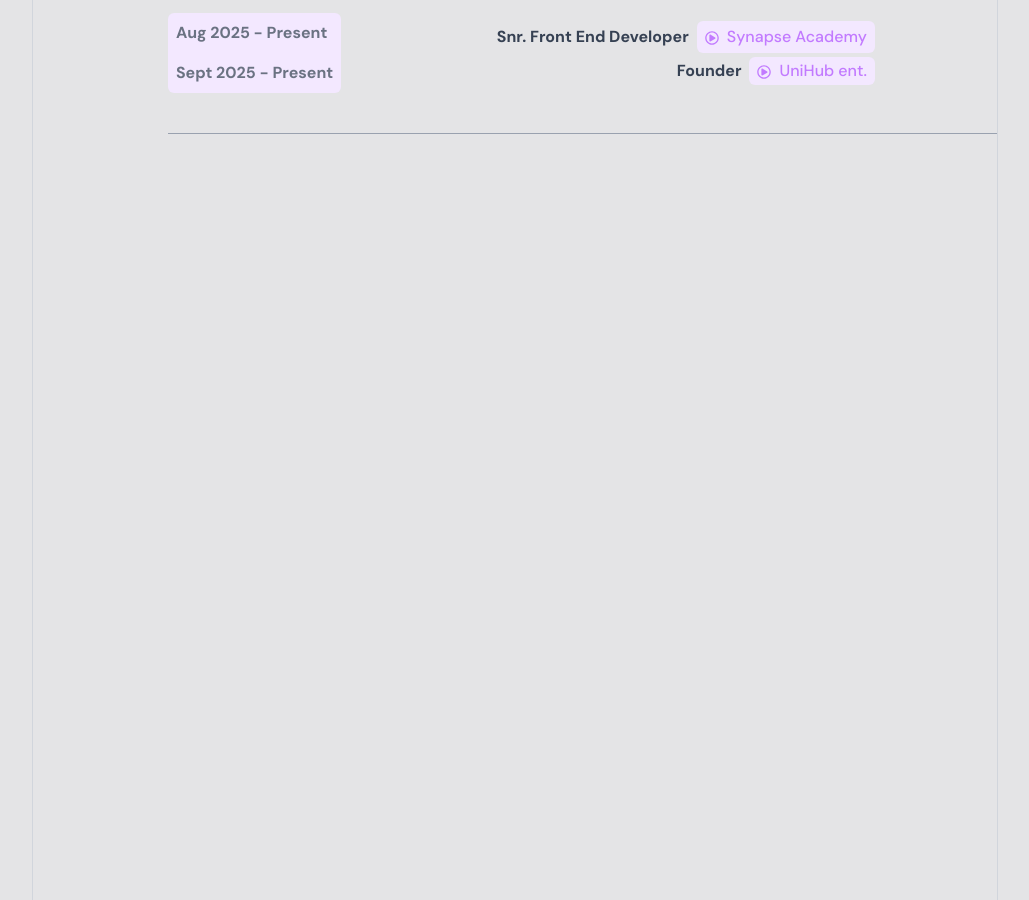
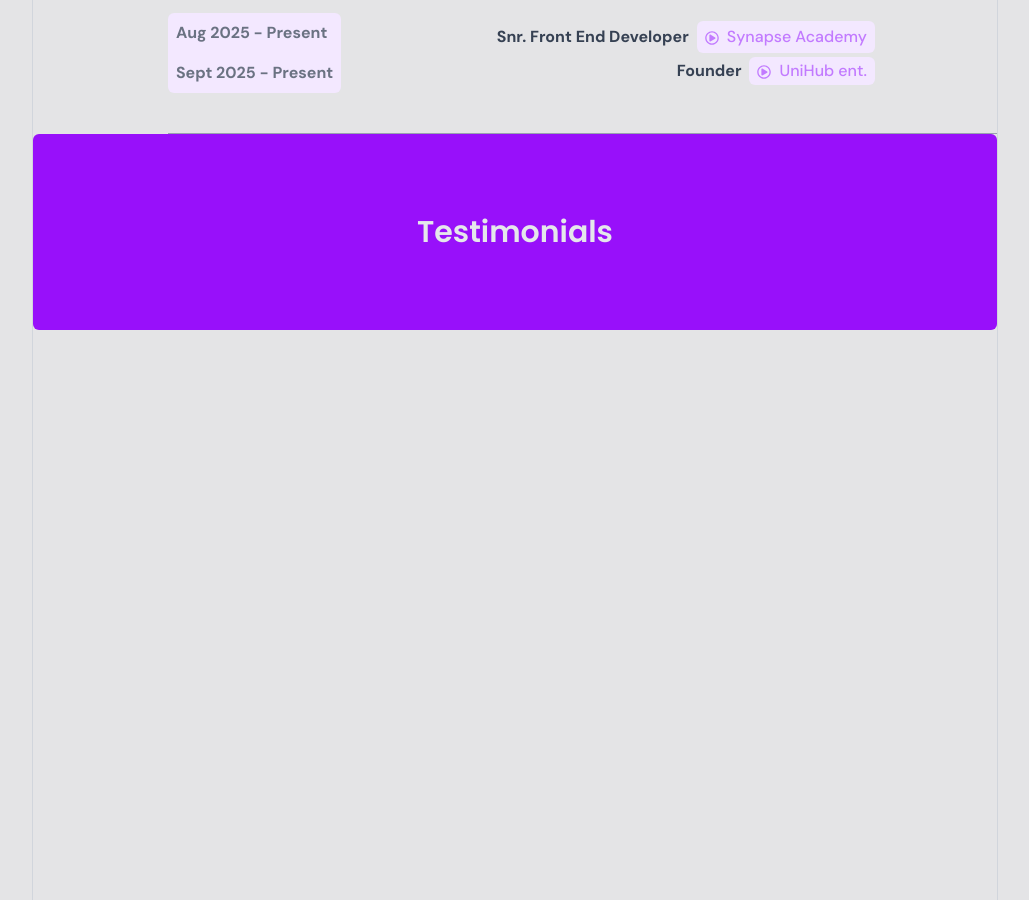
Before and after one commit to OkataMiracleDev/my_portfolio, a Next.js app: page / in a window 1280 px wide. Shown: the part 3900-4800 px from the top of the page, without its empty margins (125-1154 px from the left). Built offline with nearby package versions, Linux system fonts and the light colour scheme; a web font is replaced by a local one.

Commit message:
feat(home): add testimonials section to home page
Add new Testimonials component and include it in the Home page layout. Also includes a testimonial image asset.

```diff
--- a/components/Home/Home.tsx
+++ b/components/Home/Home.tsx
@@ -5,6 +5,7 @@ import About from './About/About'
 import HomeProjects from './HomeProjects/HomeProjects'
 import Stack from './Stack/Stack'
 import Experience from './Experience/Experience'
+import Testimonials from './Testimonials/Testimonials'
 
 const Home = () => {
   return (
@@ -15,6 +16,7 @@ const Home = () => {
       <HomeProjects />
       <Stack />
       <Experience />
+      <Testimonials />
     </div>
   )
 }
--- /dev/null
+++ b/components/Home/Testimonials/Testimonials.tsx
@@ -0,0 +1,19 @@
+import SectionHeading from '@/components/Helper/SectionHeading'
+import React from 'react'
+
+const Testimonials = () => {
+  return (
+    <div className='py-20 flex flex-col items-center justify-center bg-purple-600 w-full rounded-md'>
+        <div className=' w-[80%] mx-auto grid items-center justify-center grid-cols-1 gap-10 '>
+            {/* Text Content */}
+            <div>
+                <div className='text-gray-200 text-center'>
+                    <SectionHeading heading='Testimonials ' />
+                </div>
+            </div>
+        </div>
+    </div>
+  )
+}
+
+export default Testimonials
```
Also changed, not shown: public/testimonials/IMG_7495.PNG (added), public/testimonials/zion.jpg (added).
